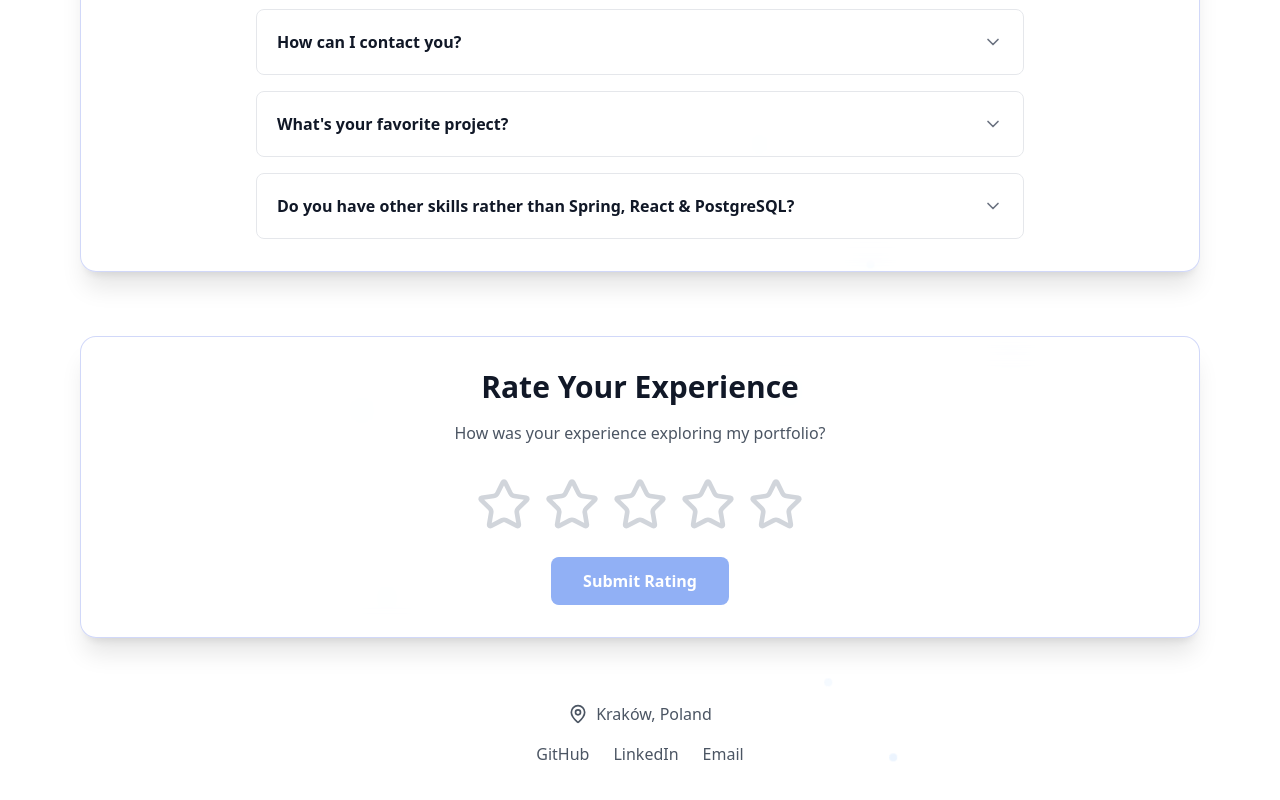
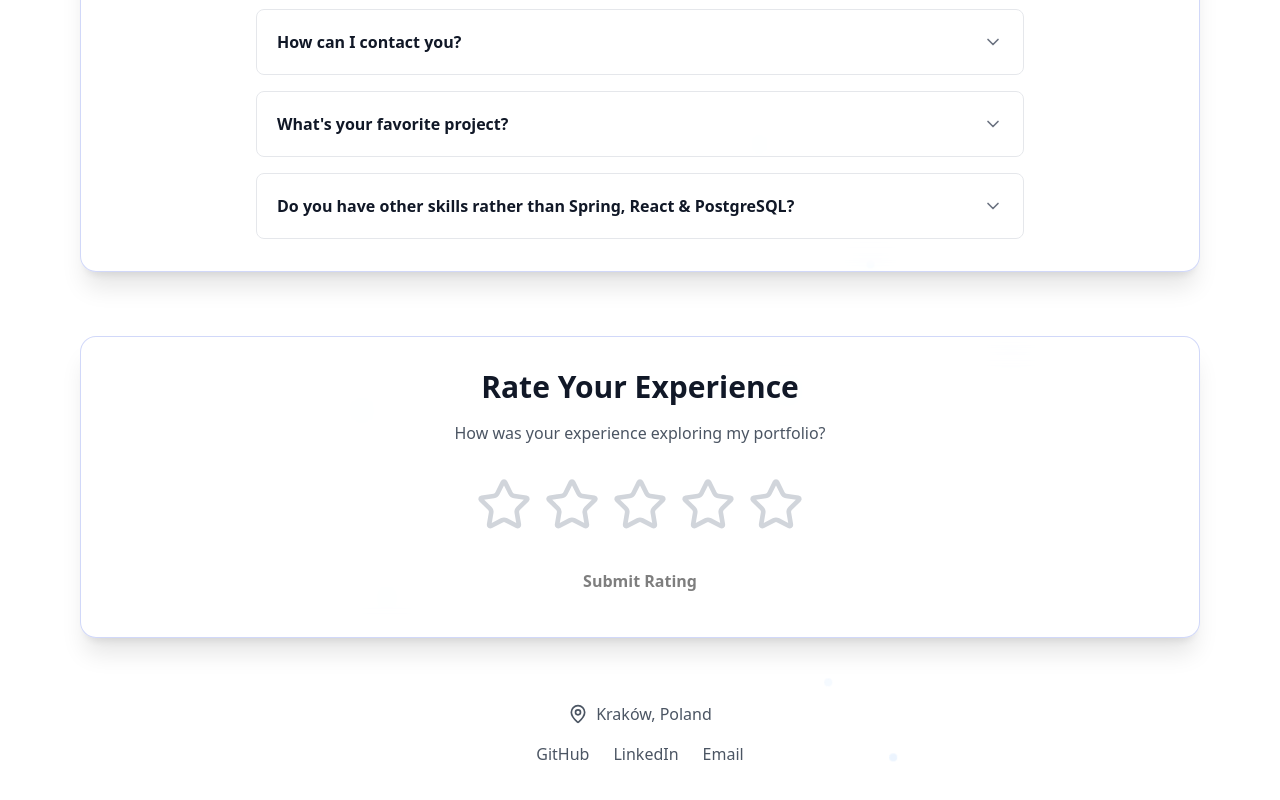
Before and after one commit to MedoMous/Portfolio, a React (Vite) app: page /contact in a window 1280 px wide. Shown: the part 1198-1998 px from the top of the page. Built offline with nearby package versions, Linux system fonts and the light colour scheme.

Commit message:
add some styling

```diff
--- a/src/pages/Contact.jsx
+++ b/src/pages/Contact.jsx
@@ -213,7 +213,7 @@ function Contact() {
                             <button
                                 type="submit"
                                 disabled={contactStatus === 'sending'}
-                                className="w-full bg-blue-600 hover:bg-blue-700 text-white font-semibold py-3 rounded-lg transition transform hover:scale-105 flex items-center justify-center gap-2 disabled:opacity-50 disabled:cursor-not-allowed"
+                                className="button"
                             >
                                 <Send className="w-5 h-5" />
                                 {contactStatus === 'sending' ? 'Sending...' : 'Send Message'}
@@ -286,7 +286,7 @@ function Contact() {
                             <button
                                 type="submit"
                                 disabled={questionStatus === 'sending'}
-                                className="w-full font-semibold py-3 rounded-lg transition transform hover:scale-105 flex items-center justify-center gap-2 disabled:opacity-50 disabled:cursor-not-allowed"
+                                className="button"
                             >
                                 <MessageCircle className="w-5 h-5" />
                                 {questionStatus === 'sending' ? 'Sending...' : 'Ask Question'}
@@ -389,7 +389,7 @@ function Contact() {
                                 onChange={(e) => setRatingFeedback(e.target.value)}
                                 placeholder="Tell me what you think..."
                                 rows="4"
-                                className="w-full px-4 py-3 rounded-lg border border-gray-300 dark:border-gray-600 bg-white/60 dark:bg-gray-700/60 text-gray-900 dark:text-white focus:ring-2 focus:ring-blue-500 focus:border-transparent transition resize-none backdrop-blur-sm"
+                                className="input"
                             />
                         </div>
                     )}
@@ -399,7 +399,7 @@ function Contact() {
                         <button
                             onClick={handleRatingSubmit}
                             disabled={rating === 0 || ratingStatus === 'sending'}
-                            className="bg-blue-600 hover:bg-blue-700 text-white font-semibold px-8 py-3 rounded-lg transition-all transform hover:scale-105 disabled:opacity-50 disabled:cursor-not-allowed disabled:transform-none"
+                            className="button"
                         >
                             {ratingStatus === 'sending' ? 'Submitting...' : 'Submit Rating'}
                         </button>
```
